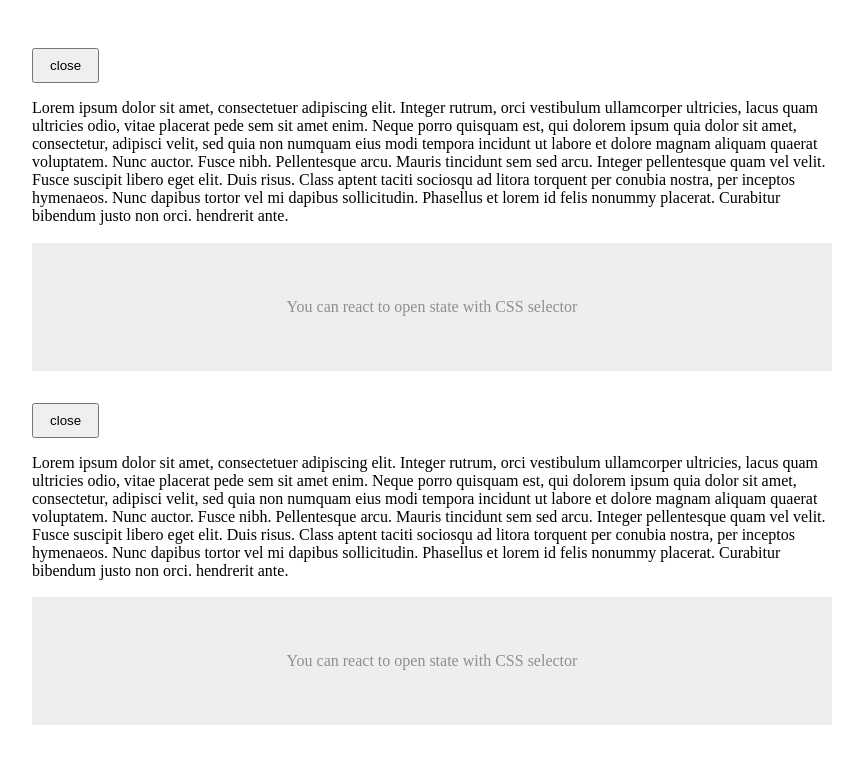
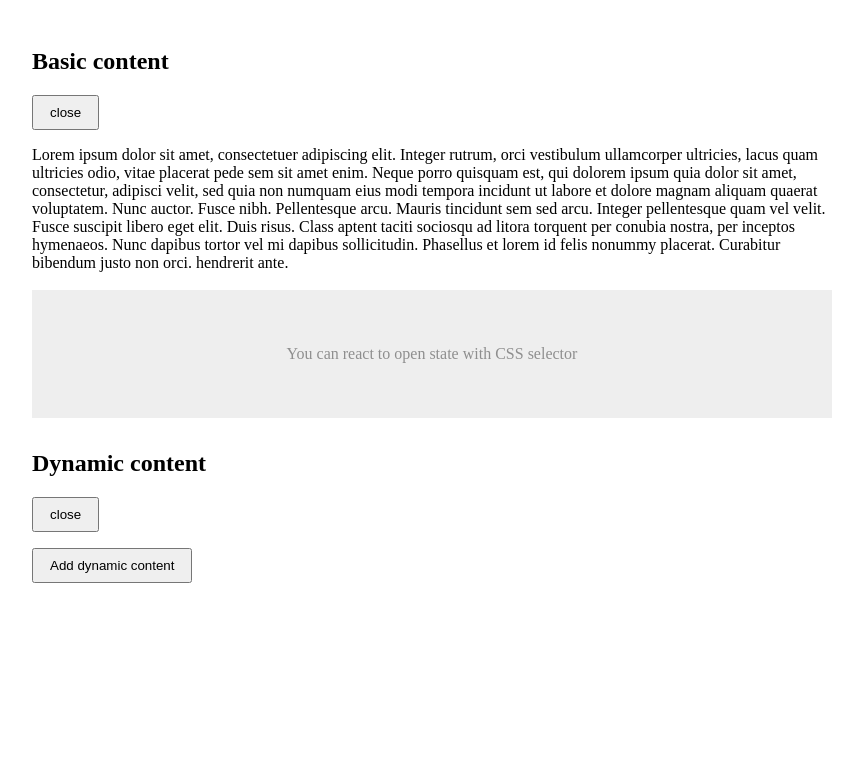
Before and after one commit to bultas/collapsible-content, a website: page index.html in a window 1280 px wide. Both pictures are taken after a click on the button "open". Shown: the whole page, without its empty margins (208-1071 px from the left). Drawn offline with Linux system fonts and the light colour scheme.

Commit message:
update demo

```diff
--- a/index.html
+++ b/index.html
@@ -15,6 +15,7 @@
   <main>
 
     <section>
+      <h2>Basic content</h2>
       <button data-collapsible="collapsible-1"></button>
 
       <collapsible-content id="collapsible-1" open>
@@ -41,29 +42,11 @@
     </section>
 
     <section>
+      <h2>Dynamic content</h2>
       <button data-collapsible="collapsible-2"></button>
-
-      <collapsible-content id="collapsible-2">
-
-        <div>
-          Lorem ipsum dolor sit amet, consectetuer adipiscing elit. Integer rutrum, orci vestibulum ullamcorper
-          ultricies,
-          lacus quam ultricies odio, vitae placerat pede sem sit amet enim. Neque porro quisquam est, qui dolorem ipsum
-          quia
-          dolor sit amet, consectetur, adipisci velit, sed quia non numquam eius modi tempora incidunt ut labore et
-          dolore
-          magnam aliquam quaerat voluptatem. Nunc auctor. Fusce nibh. Pellentesque arcu. Mauris tincidunt sem sed arcu.
-          Integer pellentesque quam vel velit. Fusce suscipit libero eget elit. Duis risus.
-
-          Class aptent taciti sociosqu ad litora torquent per conubia nostra, per inceptos hymenaeos. Nunc dapibus
-          tortor
-          vel mi dapibus sollicitudin. Phasellus et lorem id felis nonummy placerat. Curabitur bibendum justo non orci.
-          hendrerit ante.
-        </div>
-
+      <collapsible-content id="collapsible-2" observe>
+        <button id="add-dynamic-content">Add dynamic content</button>
       </collapsible-content>
-
-      <div class="placeholder"></div>
     </section>
 
   </main>
--- a/scripts.js
+++ b/scripts.js
@@ -9,3 +9,13 @@ window.addEventListener("click", ({ target: { dataset } }) => {
     document.getElementById(dataset.collapsible).toggleAttribute("open");
   }
 });
+
+const addButton = document.getElementById("add-dynamic-content");
+
+addButton.addEventListener("click", () => {
+  const p = document.createElement("p");
+  p.innerText =
+    "Lorem ipsum dolor sit amet, consectetuer adipiscing elit. Integer rutrum, orci vestibulum ullamcorper ultricies, Lorem ipsum dolor sit amet, consectetuer adipiscing elit. Integer rutrum, orci vestibulum ullamcorper ultricies";
+
+  document.getElementById("collapsible-2").appendChild(p);
+});
--- a/style.css
+++ b/style.css
@@ -24,7 +24,7 @@ section + section {
   margin-top: 2rem;
 }
 
-collapsible-content > * {
+collapsible-content > *:first-child {
   margin-top: 1rem;
 }
 
```
